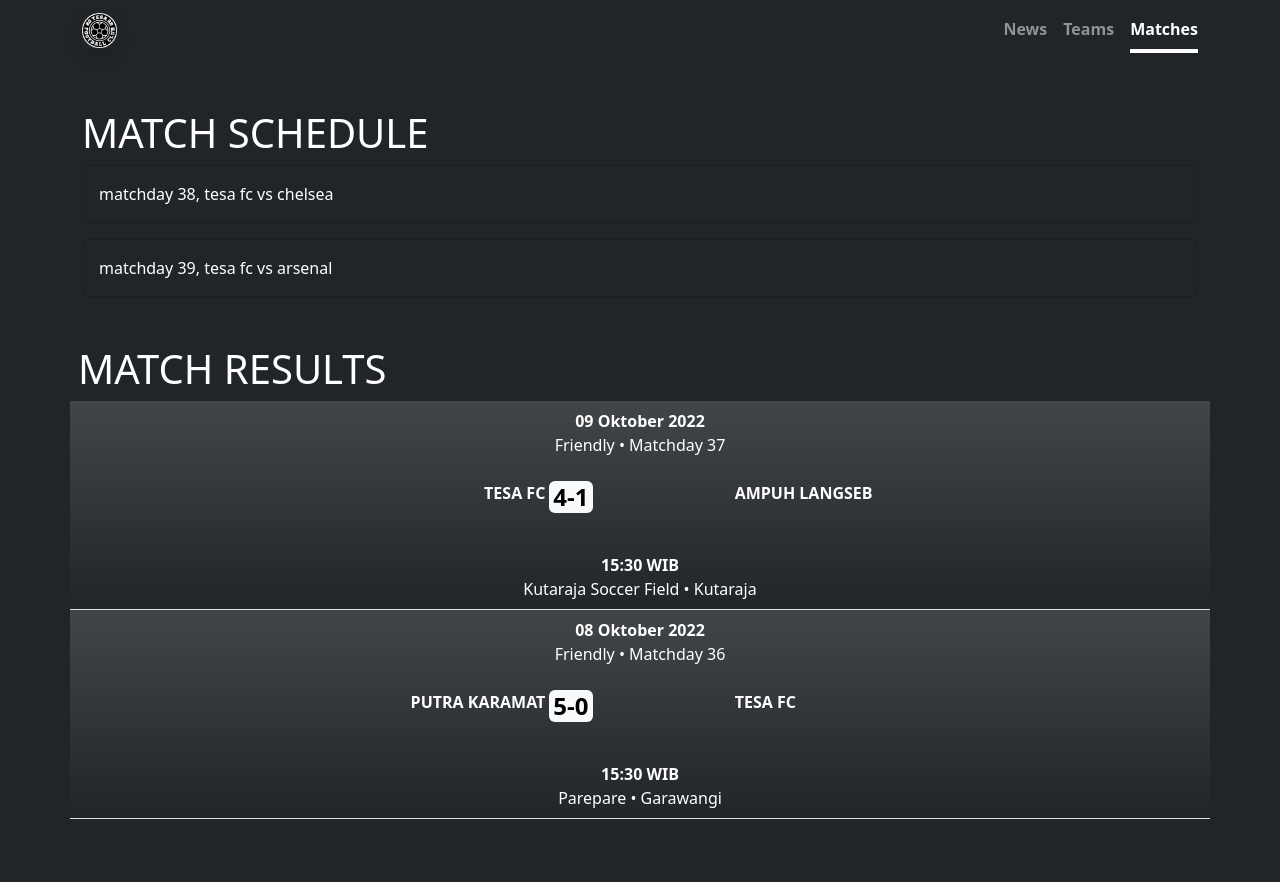
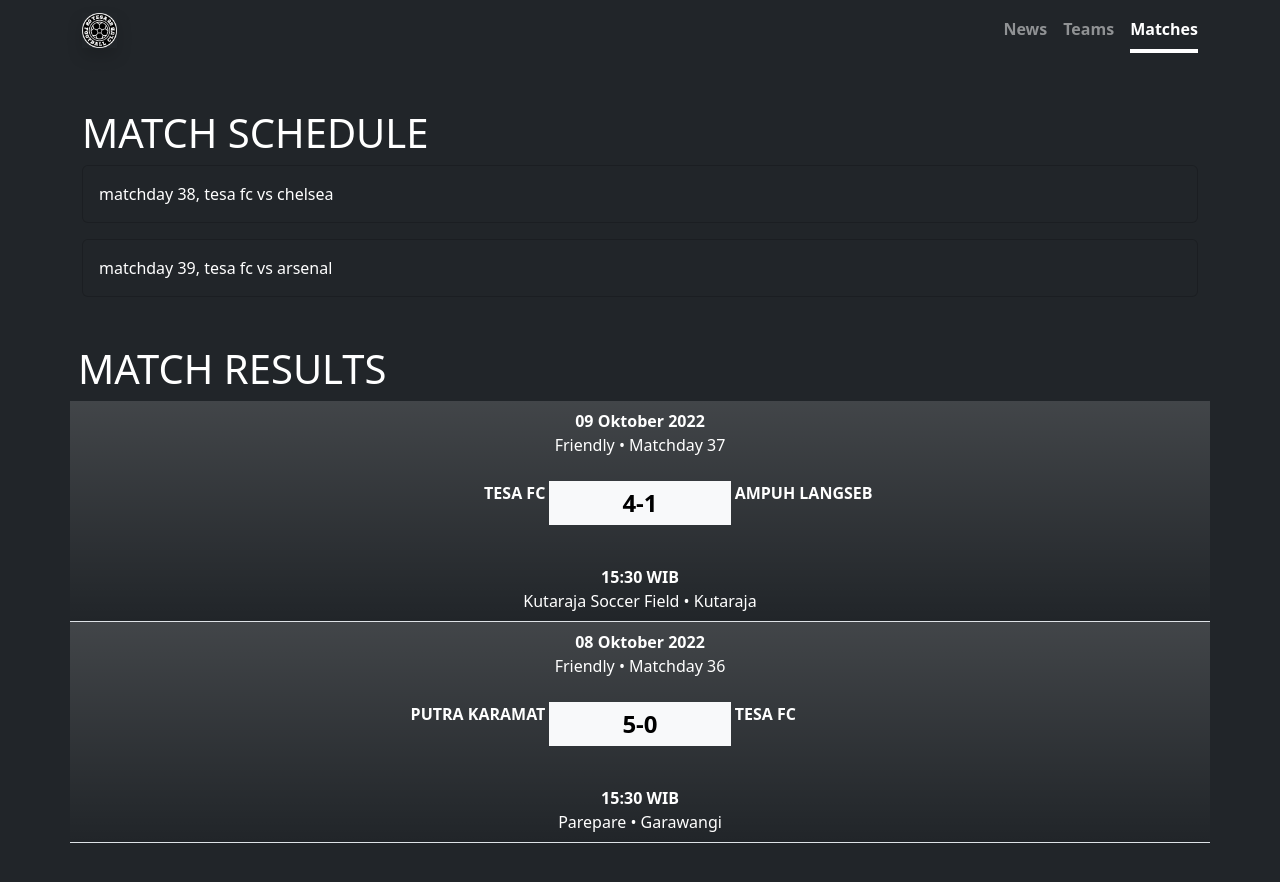
Before and after one commit to tesafc/tesafc.github.io, a Jekyll site: the page built from matches.html, in a window 1280 px wide. Shown: the top 882 px of the page. Built offline with Jekyll 4.4.1, drawn with Linux system fonts in a browser that asks for light colours.

Commit message:
Update matches.html

```diff
--- a/matches.html
+++ b/matches.html
@@ -36,7 +36,7 @@
                 <p class="card-text text-end text-uppercase fw-bolder">{{ match.home-team.name }}</p>
               </div>
               <div class="col-2">
-                <p class="badge text-center text-bg-light fs-4 fw-bolder p-1">{{ match.result.score }}</p>
+                <p class="text-center text-bg-light fs-4 fw-bolder p-1">{{ match.result.score }}</p>
               </div>
               <div class="col-5">
                 <p class="card-text text-start text-uppercase fw-bolder">{{ match.away-team.name }}</p>
```
